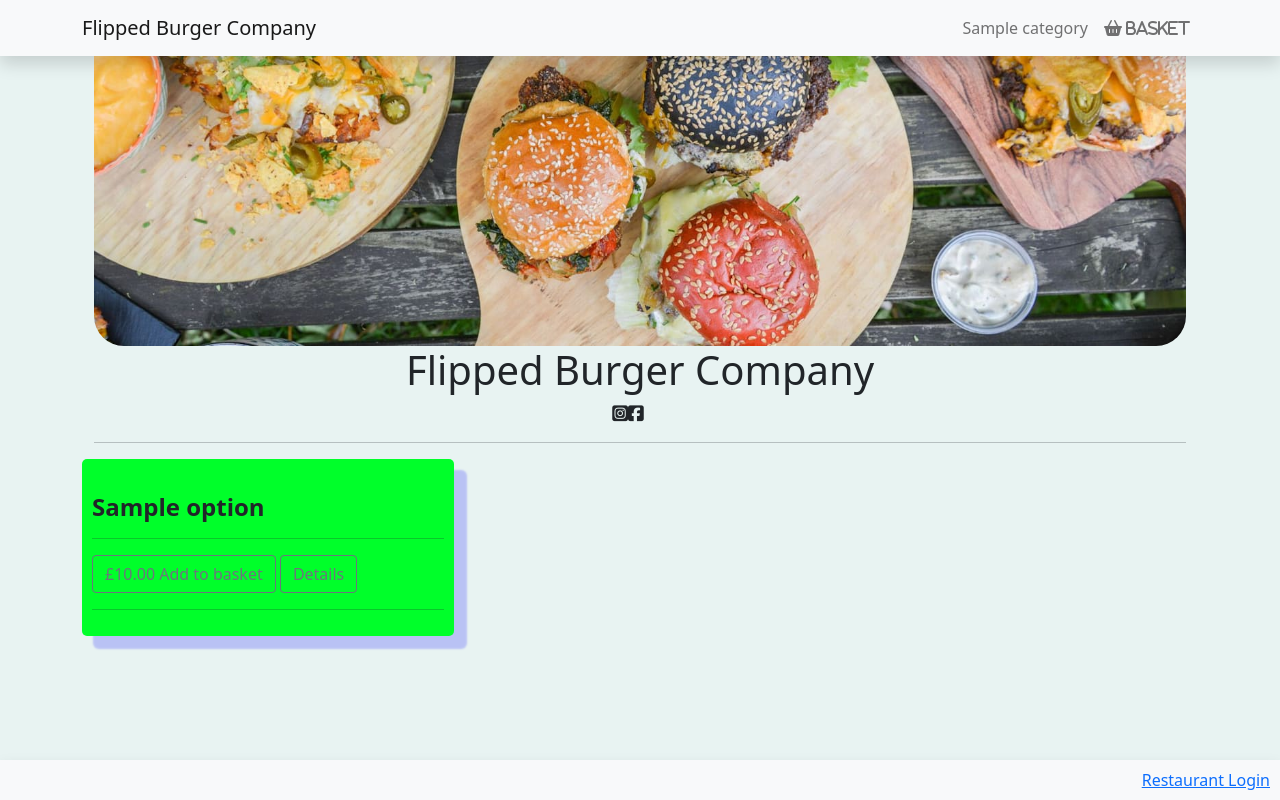
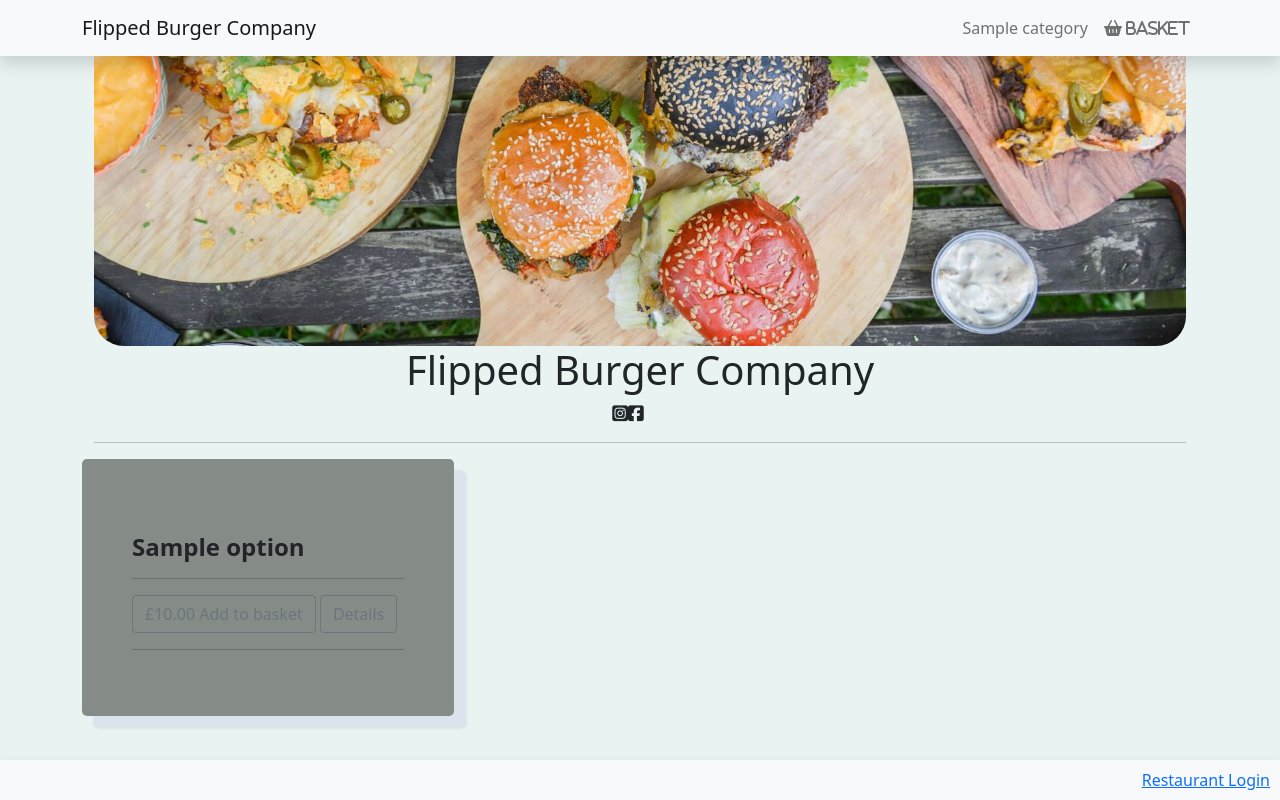
Before and after one commit to JamesCowans/Flipped_Burger_Co, a Django app: page / in a window 1280 px wide. Run offline with Django 4.2, Linux system fonts and the light colour scheme; tables that the repository leaves empty hold one stand-in row (values such as "Sample post"); some libraries are stand-ins or nearby versions; some web fonts are replaced.

Commit message:
update css for list page

```diff
--- a/static/css/style.css
+++ b/static/css/style.css
@@ -93,10 +93,10 @@
 
 .menu-product{
 
-   box-shadow: 12px 12px 2px 1px rgba(0, 0, 255, .2);
-   background-color: rgb(0, 255, 42);
+   box-shadow: 12px 12px 2px 1px rgba(171, 171, 214, 0.2);
+   background-color: rgb(133, 139, 134);
    border-radius: 5px;
-   padding: 10px;
+   padding: 50px;
 
 
 }
```
